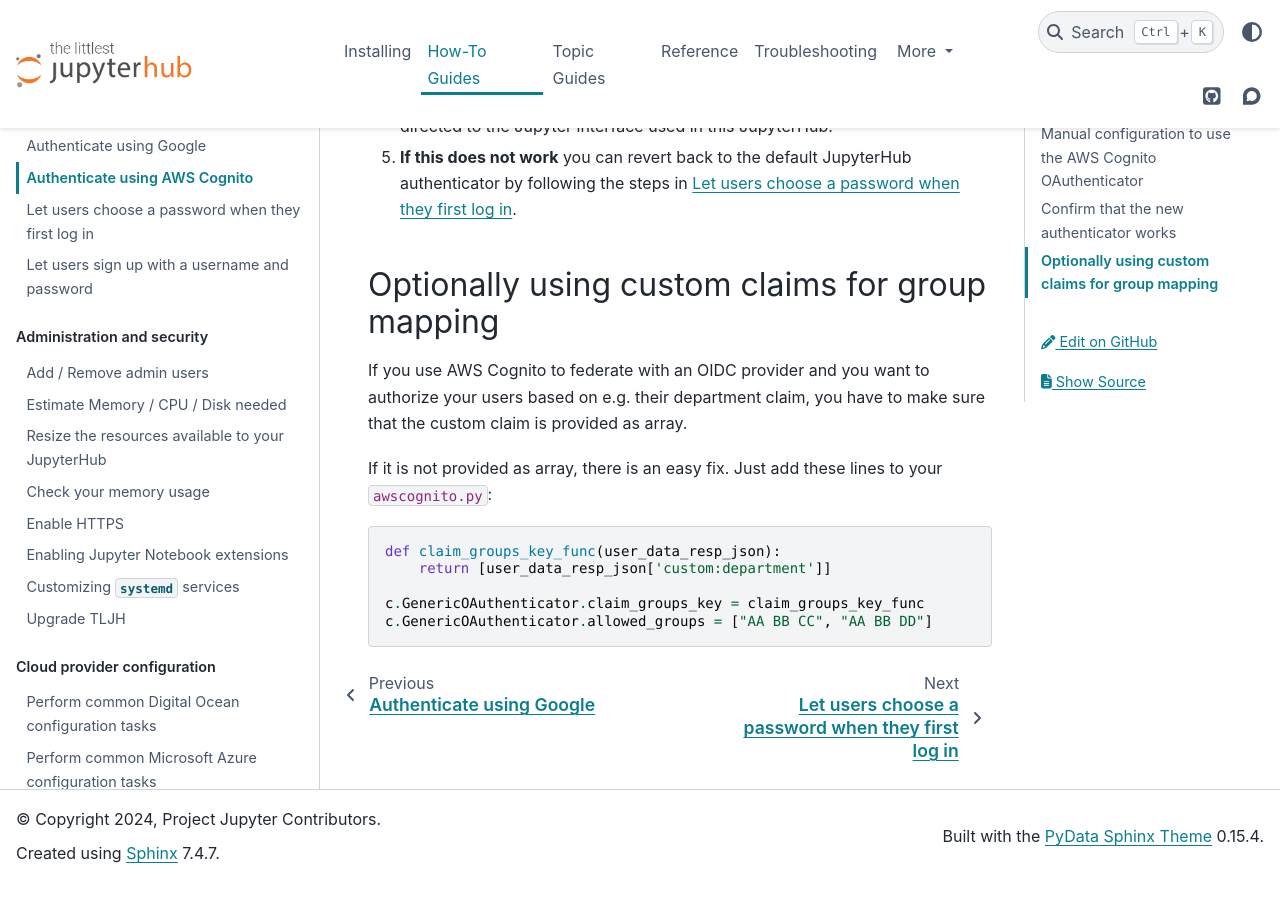
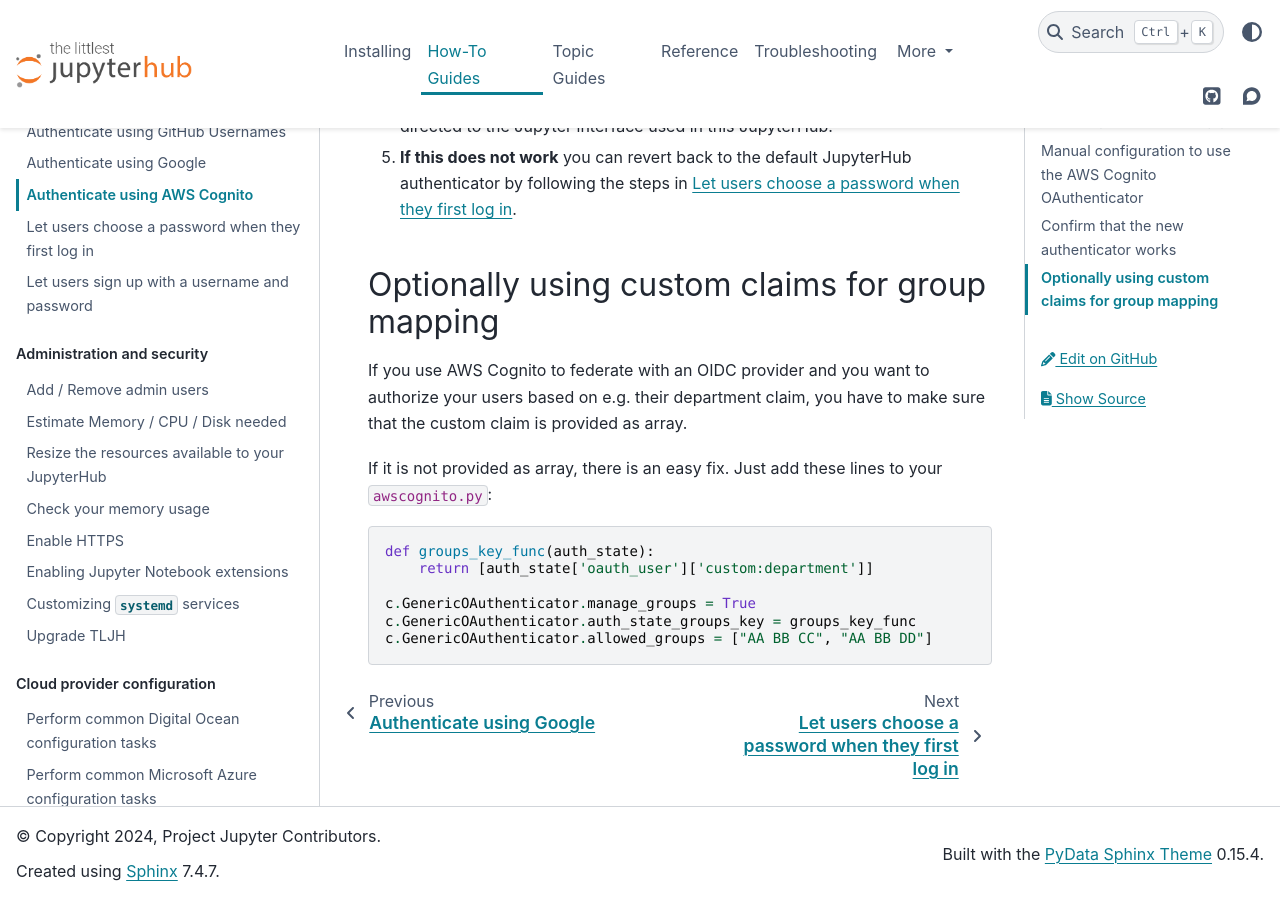
Before and after one commit to jupyterhub/the-littlest-jupyterhub, a Sphinx documentation site: the page built from docs/howto/auth/awscognito.md, in a window 1280 px wide and 900 px high, scrolled down 3138 px. Built offline with Sphinx 7.4.7 and the PyData theme 0.15.4, drawn with Linux system fonts in a browser that asks for light colours.

Commit message:
update oauthenticator to 17
azuread no longer has its own dependencies

````diff
--- a/docs/howto/auth/awscognito.md
+++ b/docs/howto/auth/awscognito.md
@@ -149,9 +149,10 @@ If it is not provided as array, there is an easy fix. Just add these lines to
 your `awscognito.py`:
 
 ```python
-def claim_groups_key_func(user_data_resp_json):
-    return [user_data_resp_json['custom:department']]
+def groups_key_func(auth_state):
+    return [auth_state['oauth_user']['custom:department']]
 
-c.GenericOAuthenticator.claim_groups_key = claim_groups_key_func
+c.GenericOAuthenticator.manage_groups = True
+c.GenericOAuthenticator.auth_state_groups_key = groups_key_func
 c.GenericOAuthenticator.allowed_groups = ["AA BB CC", "AA BB DD"]
 ```
````
Also changed, not shown: 1 other file.
